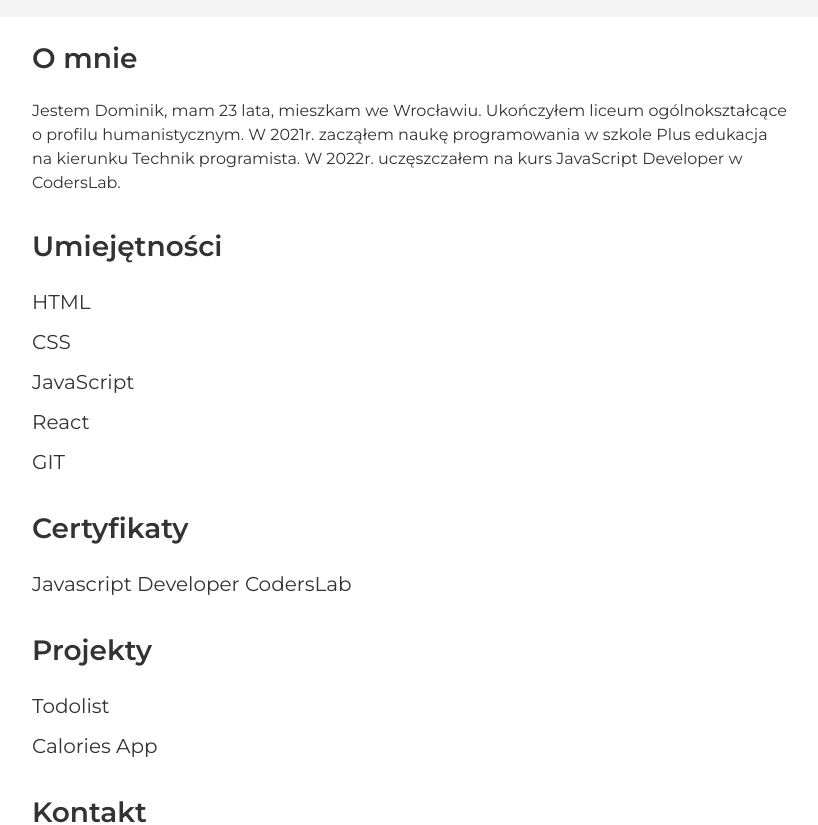
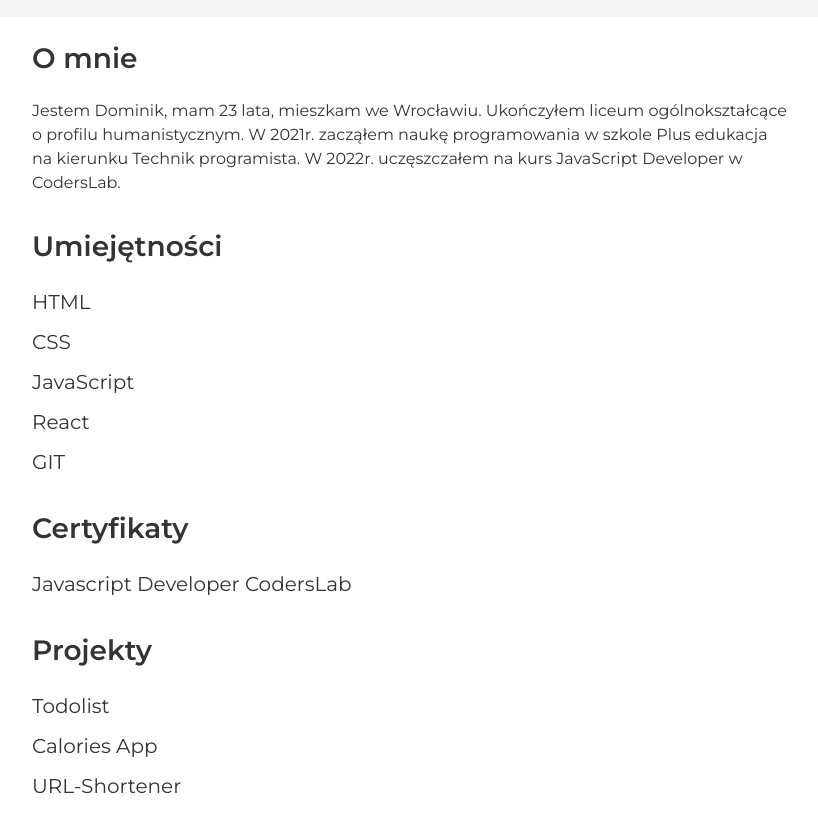
Before and after one commit to dominikperlak/My-Resume, a website: page index.html in a window 1280 px wide. Shown: the part 138-963 px from the top of the page, without its empty margins (228-1046 px from the left). Drawn offline with Linux system fonts and the light colour scheme.

Commit message:
Added Project URL-Shortener

```diff
--- a/index.html
+++ b/index.html
@@ -40,6 +40,10 @@
 			<ul>
 				<li><a href="https://dominikperlak.github.io/TodoList/" target="_blank">Todolist</a></li>
 				<li><a href="https://dominikperlak.github.io/Calories-App/" target="_blank">Calories App</a></li>
+				<li> <a href="https://dominikperlak.github.io/URL-Shortener/">URL-Shortener</a>
+
+				</li>
+
 			</ul>
 		</section>
 		<section>
```
